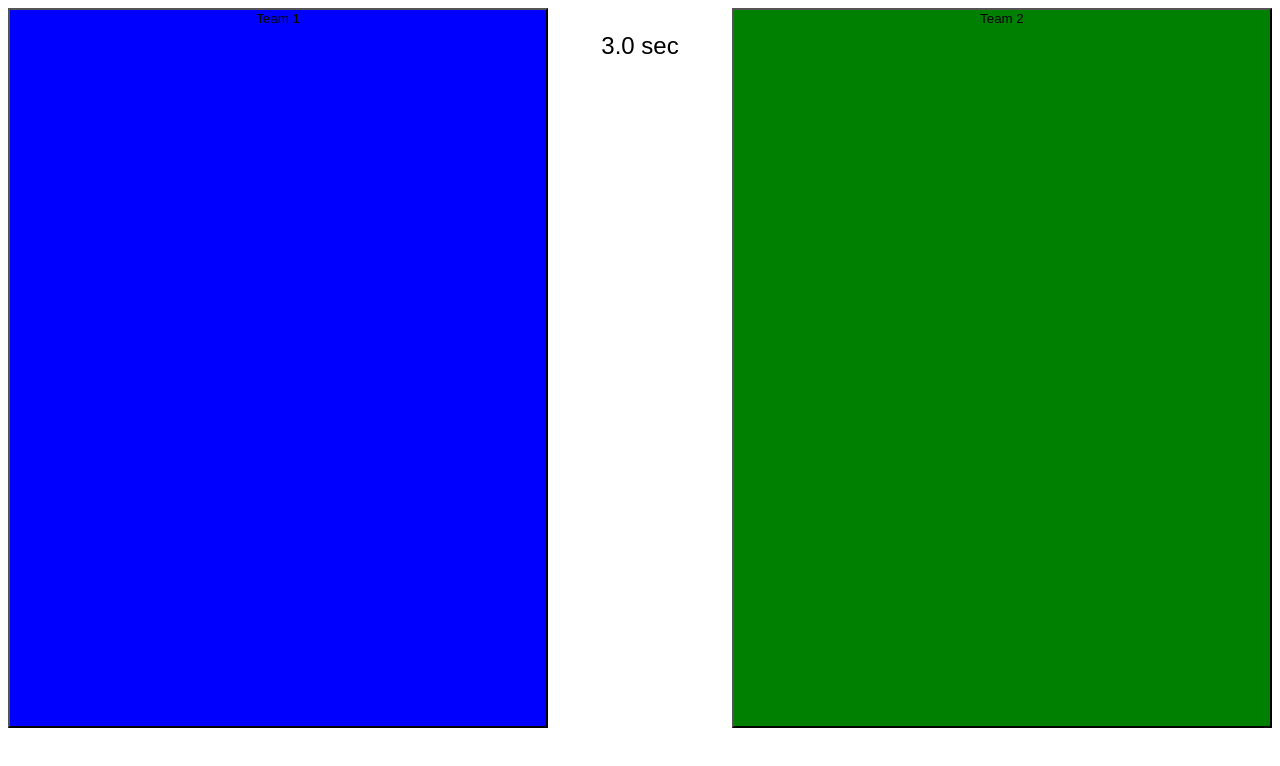
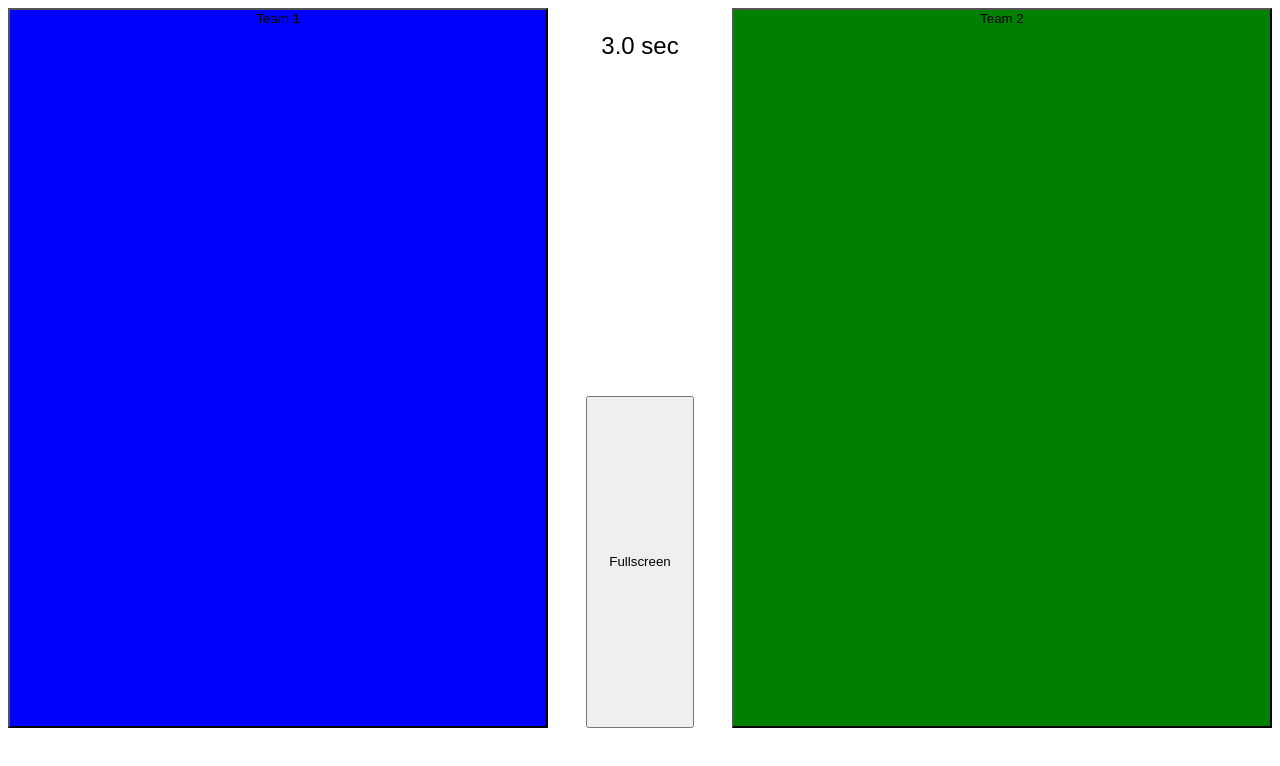
Before and after one commit to quantenProjects/quiz-buzzer, a plain HTML site: page index.html in a window 1280 px wide. Drawn offline with Linux system fonts and the light colour scheme.

Commit message:
add fullscreen button

```diff
--- a/index.html
+++ b/index.html
@@ -10,7 +10,10 @@
   <body>
     <div class="grid-container">
         <button class="grid-item button" id="button1" onclick="button('button1');">Team 1</button>
-        <p class="grid-item" id="timer"></p>
+        <div class="grid-item">
+            <p id="timer"></p>
+            <button onclick="document.documentElement.requestFullscreen()">Fullscreen</button>
+        </div>
         <button class="grid-item button" id="button2" onclick="button('button2');">Team 2</button>
     </div>
 	<script src="script.js"></script>
--- a/style.css
+++ b/style.css
@@ -22,3 +22,7 @@
     text-align: center;
     font-family: sans-serif;
 }
+
+body {
+    background-color: white;
+}
```
